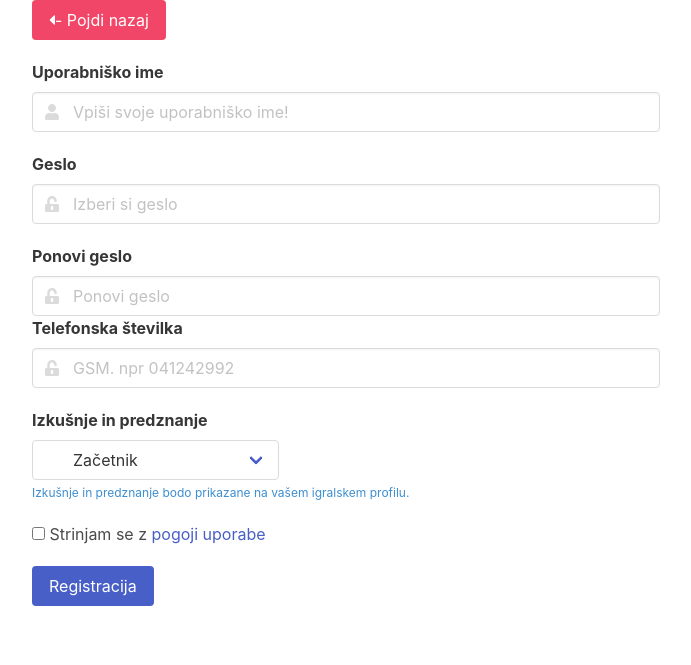
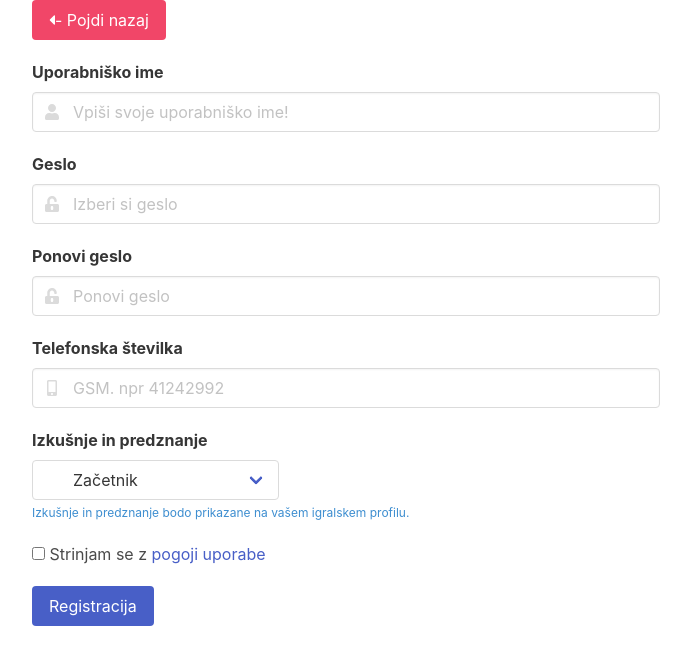
Before and after one commit to MartinStrekelj/podSkalco, a PHP site: page /view/registration.php in a window 1280 px wide. Shown: the top 665 px of the page, without its empty margins (294-985 px from the left). Run offline with PHP 8.4, Linux system fonts and the light colour scheme; some libraries are stand-ins or nearby versions.

Commit message:
hashing, megi in

```diff
--- a/Model/SkalcaDB.php
+++ b/Model/SkalcaDB.php
@@ -23,15 +23,18 @@ class SkalcaDB{
 
     public static function register($USERNAME, $PASSWORD, $PREDZNANJE, $GSM){
         $db = DBInit::getInstance();
+        $SEZONA = 0;
 
 
         $statement = $db->prepare("INSERT INTO Igralci (USERNAME, PASSWORD, PREDZNANJE, SEZONE, GSM)
             VALUES (:username, :password, :predznanje, :sezone, :gsm)");
 
+        $PASSWORD = hash("crc32", $PASSWORD);
+
         $statement -> bindParam(":username", $USERNAME);
         $statement -> bindParam(":password", $PASSWORD);
         $statement -> bindParam(":predznanje", $PREDZNANJE);
-        $statement -> bindParam(":sezone", 0);
+        $statement -> bindParam(":sezone", $SEZONA );
         $statement -> bindParam(":gsm", $GSM);
         $statement -> execute();
     }
--- a/controller/UserController.php
+++ b/controller/UserController.php
@@ -48,12 +48,15 @@ class UserController {
             $isDataValid = $isDataValid && empty($error);
         }
 
-        $data["PASSWORD"] = hash("sha256", $data["PASSWORD"]);
 
         if ($isDataValid){
             SkalcaDB::register($data["USERNAME"], $data["PASSWORD"], $data["PREDZNANJE"], 0, $data["GSM"]);
             ViewHelper::redirect(BASE_URL . "login");
         }else{
+            var_dump($data["USERNAME"]);
+            var_dump($data["PASSWORD"]);
+            var_dump($data["PREDZNANJE"]);
+            var_dump($data["GSM"]);
             self::showRegistrationForm($data, $errors);
         }
         }
--- a/sql/db.sql
+++ b/sql/db.sql
@@ -30,7 +30,7 @@ SET time_zone = "+00:00";
 CREATE TABLE `Igralci` (
   `PID` int(11) NOT NULL,
   `USERNAME` varchar(30) NOT NULL,
-  `PASSWORD` varchar(30) NOT NULL,
+  `PASSWORD` varchar(10) NOT NULL,
   `PREDZNANJE` int(11) NOT NULL,
   `SEZONE` int(11) NOT NULL,
   `GSM` int(9) NOT NULL
@@ -54,7 +54,7 @@ CREATE TABLE `Igrisca` (
   `NAZIV` varchar(30) NOT NULL,
   `OPIS` text NOT NULL
 ) ENGINE=InnoDB DEFAULT CHARSET=utf8mb4;
-
+sha256
 -- --------------------------------------------------------
 
 --
--- a/view/registration.php
+++ b/view/registration.php
@@ -15,31 +15,33 @@
             <form action="<?= BASE_URL . "registration" ?>" method="POST">
             <div class="field" style="margin-top: 20px">
             <label class="label">Uporabniško ime</label>
-            <div class="control has-icons-left has-icons-right">
-                <input name="USERNAME" class="input" type="text" placeholder="Vpiši svoje uporabniško ime!">
+            <div  class="control has-icons-left has-icons-right">
+                <input required name="USERNAME" class="input" type="text" placeholder="Vpiši svoje uporabniško ime!">
                 <span class="icon is-small is-left">
                 <i class="fas fa-user"></i>
                 </span>
             <div class="field" style="margin-top: 20px">
             <label class="label">Geslo</label>
             <div class="control has-icons-left has-icons-right">
-                <input name="PASSWORD" class="input" type="test" placeholder="Izberi si geslo">
+                <input required name="PASSWORD" class="input" type="test" placeholder="Izberi si geslo">
                 <span class="icon is-small is-left">
                 <i class="fas fa-unlock-alt"></i>
                 </span>
                 <div class="field" style="margin-top: 20px">
             <label class="label">Ponovi geslo</label>
             <div class="control has-icons-left has-icons-right">
-                <input class="input" type="password" placeholder="Ponovi geslo">
+                <input name="PASSWORD2" class="input" type="password" placeholder="Ponovi geslo">
                 <span class="icon is-small is-left">
                 <i class="fas fa-unlock-alt"></i>
                 </span>
+                <div class="field" style="margin-top: 20px">
                 <label class="label">Telefonska številka</label>
-            <div class="control has-icons-left has-icons-right">
-                <input name="GSM" class="input" type="password" placeholder="GSM. npr 041242992">
+                <div class="control has-icons-left has-icons-right">
+                <input name="GSM" class="input" type="number" placeholder="GSM. npr 41242992">
                 <span class="icon is-small is-left">
-                <i class="fas fa-unlock-alt"></i>
+                <i class="fas fa-mobile-alt"></i>
                 </span>
+                </div>
             <div class="field" style="margin-top: 20px">
             <label class="label">Izkušnje in predznanje</label>
             <div class="control">
@@ -59,7 +61,7 @@
             <div class="field" style="margin-top: 20px">
             <div class="control">
                 <label class="checkbox">
-                <input type="checkbox">
+                <input required type="checkbox">
                  Strinjam se z <a href="#">pogoji uporabe</a>
                 </label>
             </div>
```
